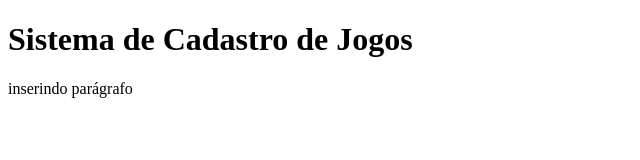
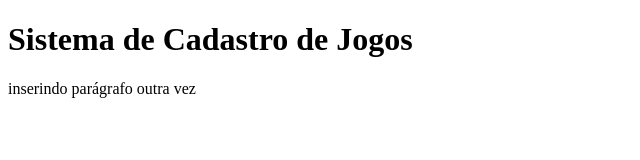
Before and after one commit to wesleyrocio/Experimentos, a plain HTML site: page index.html in a window 1280 px wide. Shown: the full height of the page, 0-640 px from the left. Drawn offline with Linux system fonts and the light colour scheme.

Commit message:
Alteração no parágrafo

```diff
--- a/index.html
+++ b/index.html
@@ -8,7 +8,7 @@
 </head>
 <body>
     <h1>Sistema de Cadastro de Jogos</h1>
-    <p>inserindo parágrafo</p>
+    <p>inserindo parágrafo outra vez</p>
     <script src="app.js"></script>
 </body>
 </html>
```
